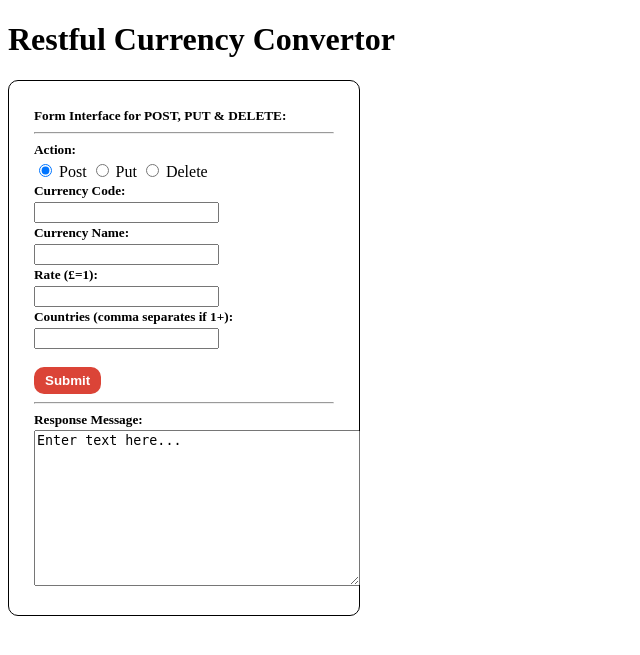
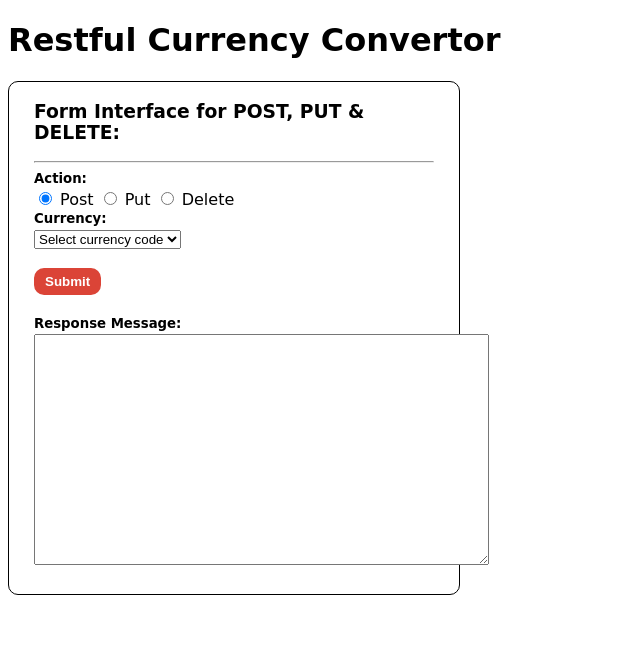
Before and after one commit to MartynFitzgerald/UWE-ATWD-Restful-Currency-Convertor-API, a PHP site: page /update.html in a window 1280 px wide. Shown: the top 655 px of the page, without its empty margins (0-640 px from the left). Run offline with PHP 8.4, Linux system fonts and the light colour scheme.

Commit message:
Updated form for update

```diff
--- a/atwd1/assignment/css/styles.css
+++ b/atwd1/assignment/css/styles.css
@@ -1,3 +1,6 @@
+body{
+    font-family: "Comic Sans MS", cursive, sans-serif;
+}
 h5 {
     margin-bottom: 2.5px;
     margin-top: 2.5px;
@@ -10,9 +13,9 @@ h5 {
     font-weight: 700;
 }
 .formContainer {
-    width:300px;
+    width:400px;
     height:100%;
     border: 1px solid black;
     border-radius: 10px;
-    padding: 25px;
+    padding: 0px 25px 25px 25px;
 }
--- a/atwd1/assignment/update.html
+++ b/atwd1/assignment/update.html
@@ -1,36 +1,29 @@
 <!doctype html>
-
-<html lang="en">
 <head>
   <meta charset="utf-8">
   <title>Restful Currency Convertor</title>
   <link rel="stylesheet" href="css/styles.css">
-
 </head>
-
 <body>
   <h1>Restful Currency Convertor</h1>
   <div class="formContainer" >
-    <h5>Form Interface for POST, PUT & DELETE:</h5>
+    <h3>Form Interface for POST, PUT & DELETE:</h3>
     <hr/>
     <form id="currencyForm">
         <h5>Action:</h5>
-        <input type="radio" name="gender" value="post" checked> Post
-        <input type="radio" name="gender" value="put"> Put
-        <input type="radio" name="gender" value="delete"> Delete
-        <h5>Currency Code:</h5>
-        <input type="text" name="code">
-        <h5>Currency Name:</h5>
-        <input type="text" name="name">
-        <h5>Rate (£=1):</h5>
-        <input type="text" name="rate">
-        <h5>Countries (comma separates if 1+):</h5>
-        <input type="text" name="countries">
+        <input type="radio" name="post" value="post" checked> Post
+        <input type="radio" name="put" value="put"> Put
+        <input type="radio" name="delete" value="delete"> Delete
+        <h5>Currency: </h5>
+        <select name="currency">
+          <option value="" disabled selected>Select currency code</option>
+          <option value="volvo">Volvo</option>
+        </select>
         <br/><br/>
         <input class="submit" type="submit" value="Submit">
-        <hr/>
+        <br/><br/>
         <h5>Response Message:</h5>
-        <textarea rows="10" cols="38" name="response" form="currencyForm">Enter text here...</textarea>
+        <textarea rows="15" cols="54" name="response" form="currencyForm"></textarea>
     </form>
   </div>
 </body>
```
